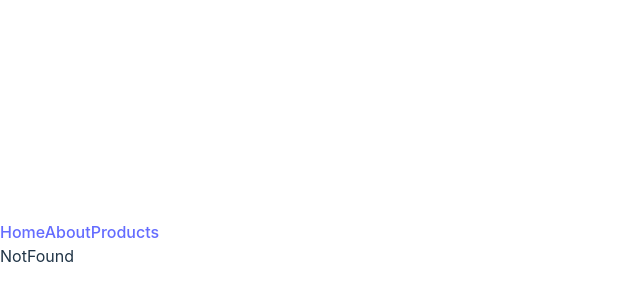
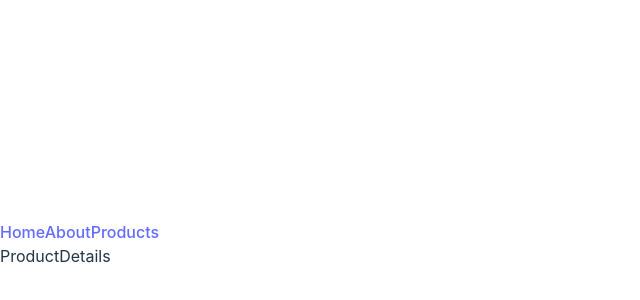
Before and after one commit to Ivan-Yakoviv/goit-react-hw-05, a React (Vite) app: page /products/1 in a window 1280 px wide. Shown: the part 156-456 px from the top of the page, without its empty margins (0-640 px from the left). Built offline with nearby package versions, Linux system fonts and the light colour scheme.

Commit message:
add product details

```diff
--- a/src/App.jsx
+++ b/src/App.jsx
@@ -5,6 +5,7 @@ import About from "./pages/About";
 import Products from "./pages/Products";
 import NotFound from "./pages/NotFound";
 import css from "./App.module.css";
+import ProductDetails from "./pages/ProductDetails";
 
 const buildLinkClass = ({ isActive }) => {
   return clsx(css.link, isActive && css.active);
@@ -29,6 +30,7 @@ const App = () => {
         <Route path="/" element={<Home />} />
         <Route path="/about" element={<About />} />
         <Route path="/products" element={<Products />} />
+        <Route path="/products/:productId" element={<ProductDetails />} />
         <Route path="*" element={<NotFound />} />
       </Routes>
     </div>
--- /dev/null
+++ b/src/pages/ProductDetails.jsx
@@ -0,0 +1,7 @@
+import React from "react";
+
+const ProductDetails = () => {
+  return <div>ProductDetails</div>;
+};
+
+export default ProductDetails;
```
